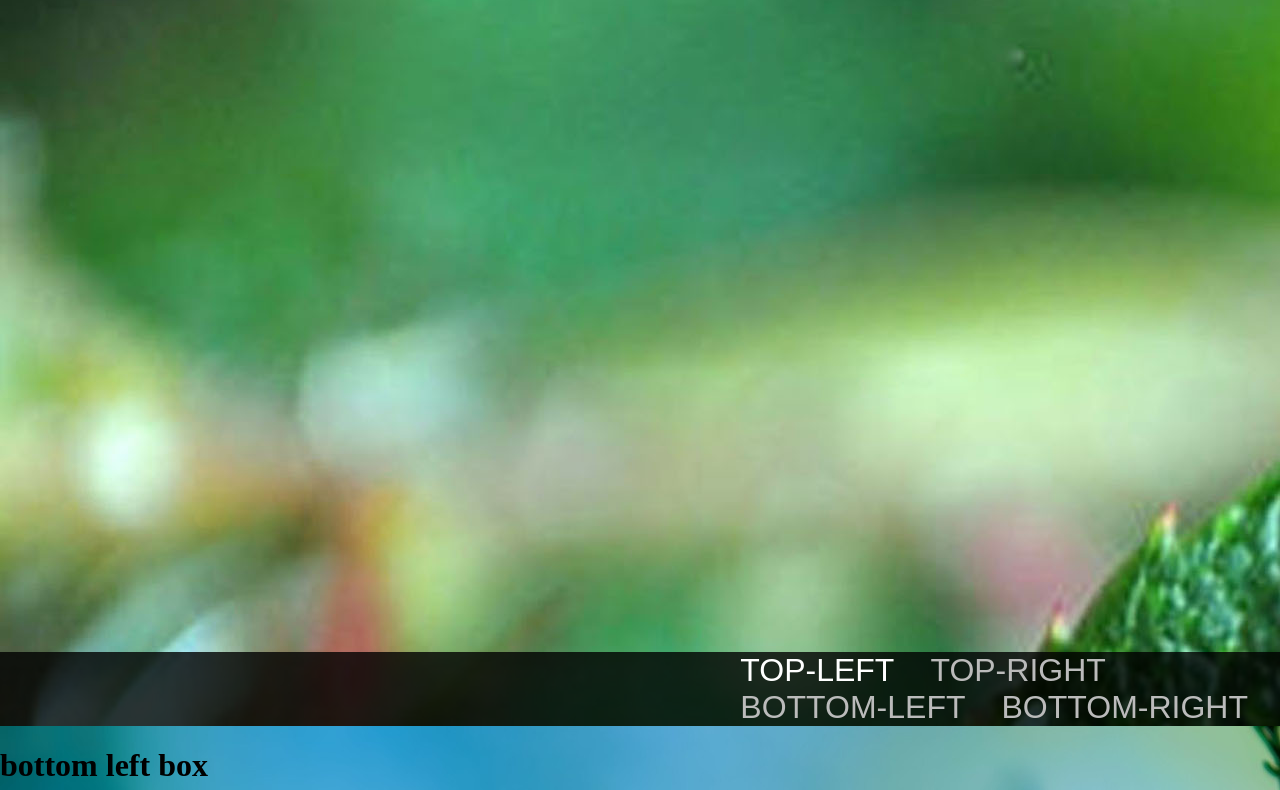
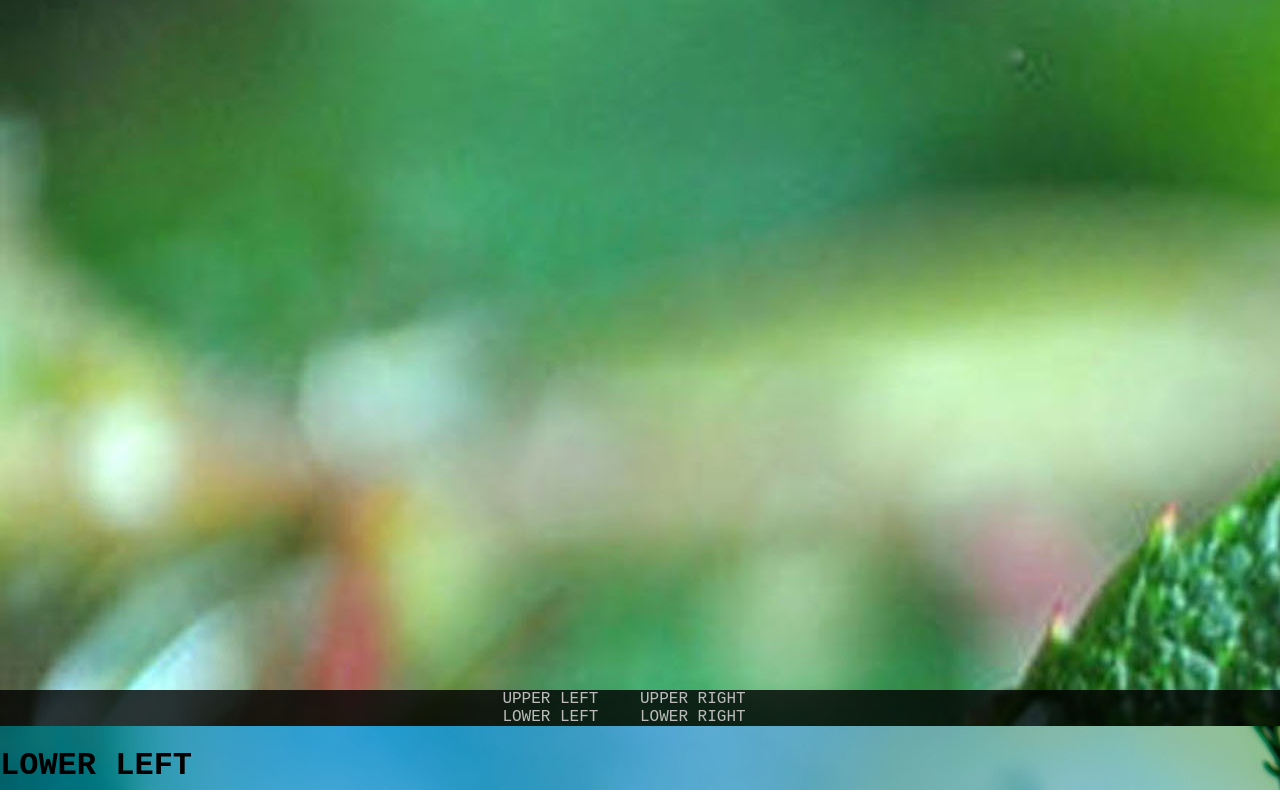
Before and after one commit to veritascs/jquery-xy-scroll, a plain HTML site: page index.html in a window 1280 px wide. Shown: the part 74-864 px from the top of the page. Drawn offline with Linux system fonts and the light colour scheme.

Commit message:
removed css file
removed css file and added css to html file to clean up example

```diff
--- a/css/styles.css
+++ /dev/null
@@ -1,97 +0,0 @@
-html, body, ul, li, a, div {
-    margin: 0px;
-    padding: 0px;
-}
-
-html , body{
-    height: 100%;
-}
-
-body{
-    width: 200%;
-    overflow:hidden;
-}
-
-.clear {
-    clear: both;
-}
-
-#navigation {
-    position: fixed;
-    top:auto;
-    bottom: 0px;
-    left: 0px;
-    width:100%;
-    background-color: rgba(0, 0, 0, 0.8);
-}
-
-#inner-nav {
-    width:100%;
-    height: 100%;
-}
-
-#inner-nav ul {
-    float:right;
-}
-
-#inner-nav li {
-    display:inline;
-    margin-right: 2em;
-}
-
-#inner-nav a {
-    text-decoration: none;
-    text-transform: uppercase;
-    font-family: sans-serif;
-    font-size: 2em;
-    color: #bbbbbb;
-}
-
-#inner-nav .active {
-    transform: rotate(-10.3846deg);
-}
-
-#inner-nav .active a {
-    color: #ffffff;
-}
-
-.navList-left {
-    float: left;
-}
-
-.navList-right {
-    float: right;
-}
-
-.row {
-    height: 100%;
-}
-
-.left-box, .right-box {
-    width: 50%;
-    height: 100%;
-}
-
-.left-box {
-    float:left;
-}
-
-.right-box {
-    float:right;
-}
-
-#top-left {
-    background-image:url('../images/leaf.jpg');
-}
-
-#top-right {
-    background-image:url('../images/lake.jpg');
-}
-
-#bottom-left {
-    background-image:url('../images/flower.jpg');
-}
-
-#bottom-right{
-    background-image:url('../images/wave.jpg');
-}
--- a/index.html
+++ b/index.html
@@ -2,38 +2,59 @@
 <html lang="en">
   <head>
     <meta charset="utf-8">
-    <title>ever-flow</title>
-    <link href="css/styles.css" rel="stylesheet">
+    <title>jQuery xy-scroll</title>
 
+    <style type="text/css">
+        html , body { height: 100%; text-transform: uppercase; font-family: "Courier New", Courier, monospace; }
+        html, body, ul, li, a, div { margin: 0px; padding: 0px; }
+        body { width: 200%; overflow:hidden; }
+
+        #navigation { position: fixed; top:auto; bottom: 0px; left: 0px; width:100%; background-color: rgba(0, 0, 0, 0.8); }
+        #inner-nav { width:100%; height: 100%; }
+        #inner-nav ul { text-align: center; }
+        #inner-nav li { display:inline; margin-right: 2em; }
+        #inner-nav a { text-decoration: none; color: #bbbbbb; }
+
+        .left-box, .right-box { width: 50%; height: 100%; }
+        .navList-right, .right-box { float: right; }
+        .navList-left, .left-box  { float: left; }
+        .row { height: 100%; }
+        .clear { clear: both; }
+
+        #upper-left { background-image:url('images/leaf.jpg'); }
+        #upper-right { background-image:url('images/lake.jpg'); }
+        #bottom-left { background-image:url('images/flower.jpg'); }
+        #bottom-right { background-image:url('images/wave.jpg'); }
+    </style>
   </head>
   <body>
     <div id="navigation">
       <div id="inner-nav">
         <ul>
-          <li class="active"><a id="top-left-nav" href="#top-left">top-left</a></li>
-          <li><a id="top-right-nav" href="#top-right">top-right</a></li>
+          <li><a id="upper-left-nav" href="#upper-left">upper left</a></li>
+          <li><a id="upper-right-nav" href="#upper-right">upper right</a></li>
           <div class="clear"></div>
-          <li><a id="bottom-left-nav" href="#bottom-left">bottom-left</a></li>
-          <li><a id="bottom-right-nav" href="#bottom-right">bottom-right</a></li>
+          <li><a id="bottom-left-nav" href="#bottom-left">lower left</a></li>
+          <li><a id="bottom-right-nav" href="#bottom-right">lower right</a></li>
         </ul>
       </div>
     </div>
 
     <div class="row">
-      <div id="top-left" class="left-box">
-        <h1>upper left box</h2>
+      <div id="upper-left" class="left-box">
+        <h1>upper left</h2>
       </div>
-      <div id="top-right" class="right-box">
-        <h1>upper right box</h2>
+      <div id="upper-right" class="right-box">
+        <h1>upper right</h2>
       </div>
     </div>
 
     <div class="row">
       <div id="bottom-left" class="left-box">
-        <h1>bottom left box</h2>
+        <h1>lower left</h2>
       </div>
       <div id="bottom-right" class="right-box">
-        <h1>bottom right box</h2>
+        <h1>lower right</h2>
       </div>
     </div>
 
@@ -41,8 +62,8 @@
     <script type="text/javascript" src="js/jquery.min.js"></script>
     <script type="text/javascript" src="js/xy.scroll.js"></script>
     <script>
-        $('#top-left-nav').click(function (e) { e.preventDefault(); $('#top-left').xyScroll(); });
-        $('#top-right-nav').click(function (e) { e.preventDefault(); $('#top-right').xyScroll(); });
+        $('#upper-left-nav').click(function (e) { e.preventDefault(); $('#upper-left').xyScroll(); });
+        $('#upper-right-nav').click(function (e) { e.preventDefault(); $('#upper-right').xyScroll(); });
         $('#bottom-left-nav').click(function (e) { e.preventDefault(); $('#bottom-left').xyScroll(); });
         $('#bottom-right-nav').click(function (e) { e.preventDefault(); $('#bottom-right').xyScroll(); });
     </script>
```
